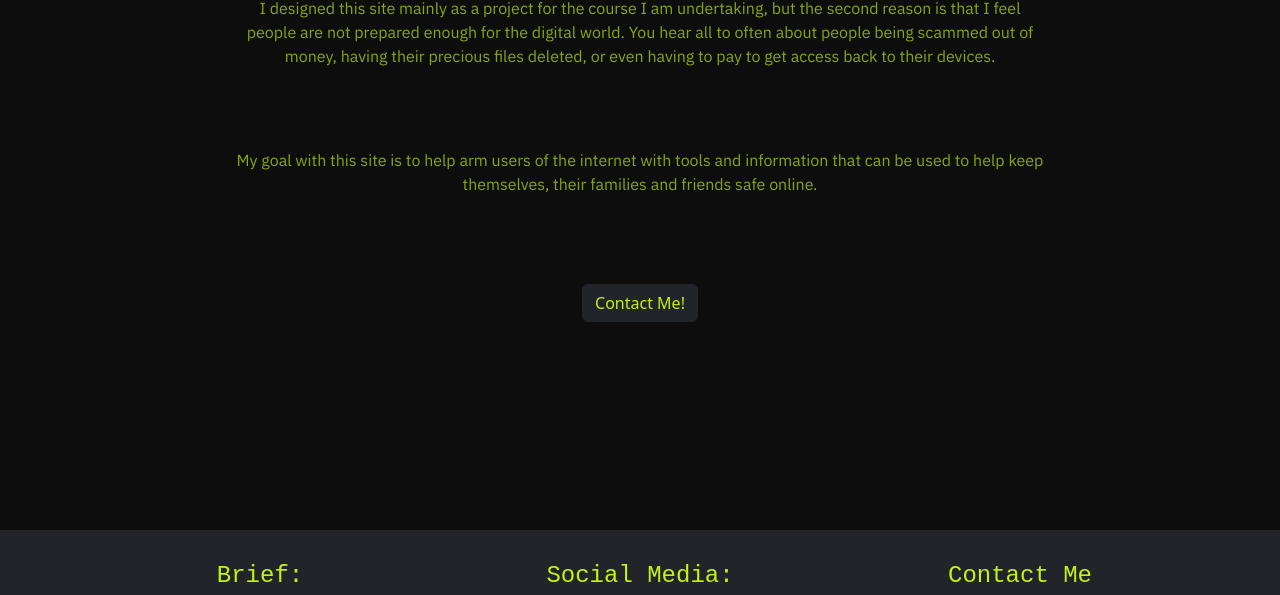
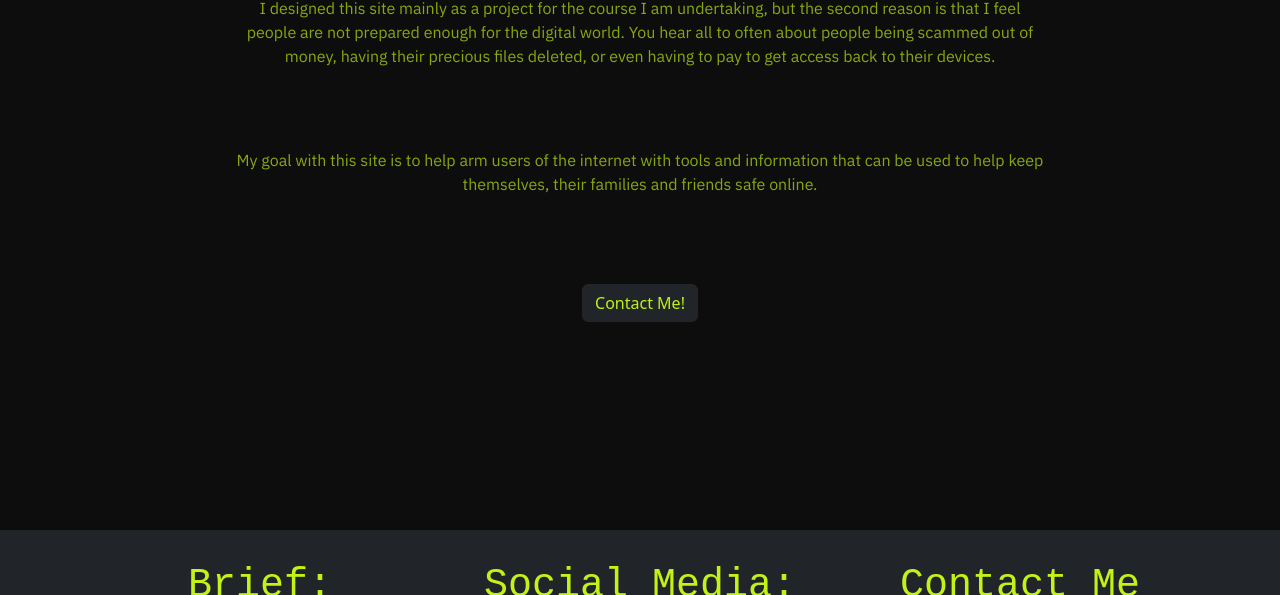
Before and after one commit to InfiniteEndeavours/Cyber-Conciousness-Milestone-2, a website: page about.html in a window 1280 px wide. Shown: the part 532-1127 px from the top of the page. Drawn offline with nearby package versions, Linux system fonts and the light colour scheme.

Commit message:
Update HTML - Change Footer H4 tags to H1 for Accessibility

```diff
--- a/about.html
+++ b/about.html
@@ -75,12 +75,12 @@
     <div class="container">
         <div class="row text-center">
             <div class="col-12 col-md-4">
-                <h4>Brief:</h4>
+                <h1>Brief:</h1>
                 <p>This site is designed to help people be more secure online. We offer resources and tools to help
                     achieve this.</p>
             </div>
             <div class="col-12 col-md-4">
-                <h4>Social Media:</h4>
+                <h1>Social Media:</h1>
                 <ul id="footer-icons">
                     <li>
                         <a href="https://www.twitter.com" target="_blank" aria-label="A link to Twitter"><i class="fa-brands fa-twitter"></i></a>
@@ -95,7 +95,7 @@
                 </ul>
             </div>
             <div class="col-12 col-md-4">
-                <h4>Contact Me</h4>
+                <h1>Contact Me</h1>
                 <a class="text-decoration-none" href="contact.html">Click here to contact me!</a>
             </div>
         </div>
```
Also changed, not shown: contact.html (+3 -3 lines), emails.html (+3 -3 lines), index.html (+3 -3 lines), passwords.html (+3 -3 lines).
